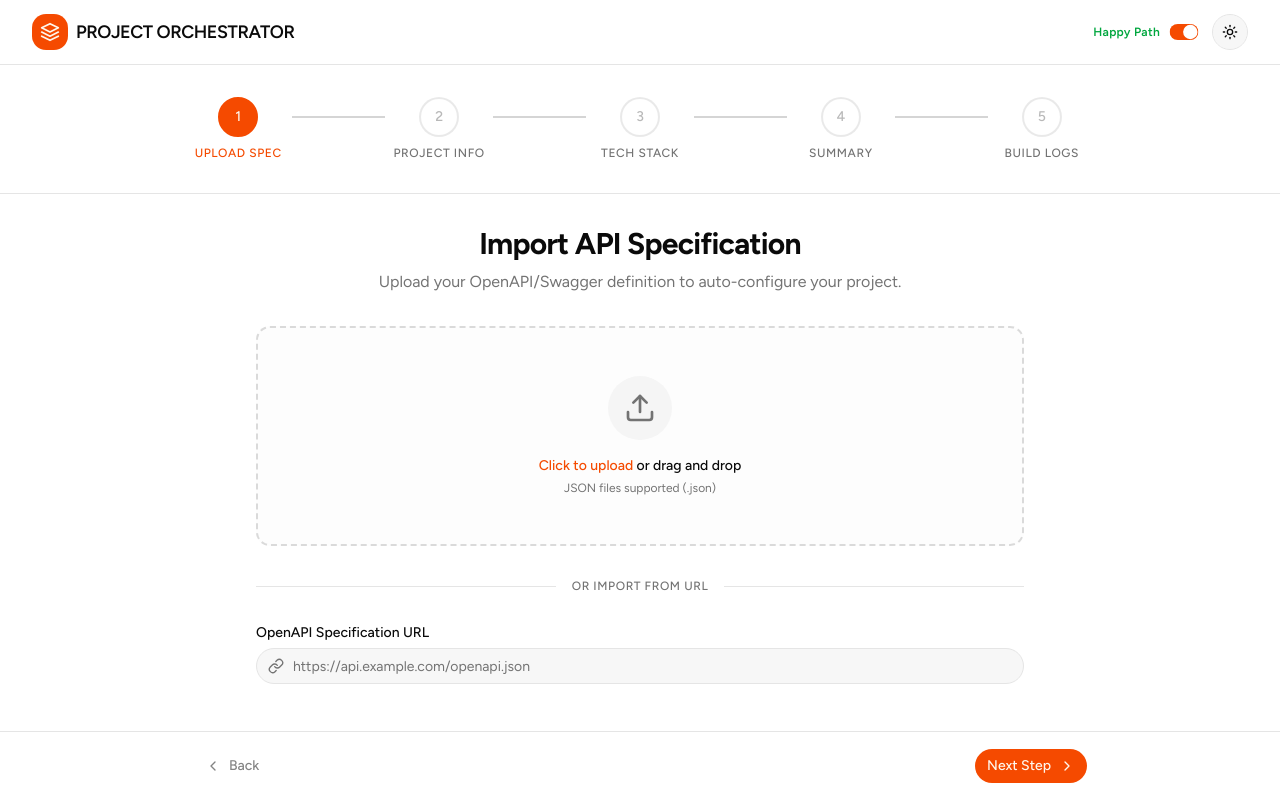
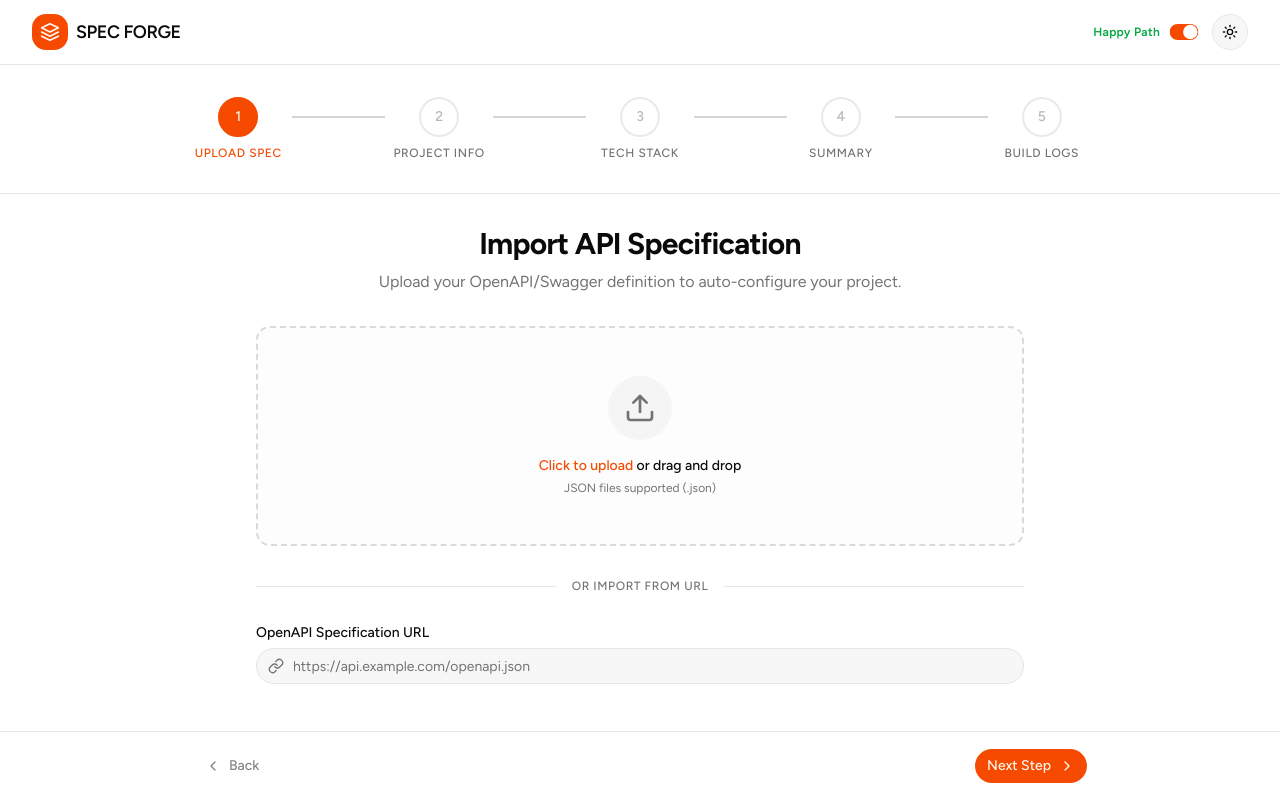
Before and after one commit to macqy-garcia/specforge-v2, a Next.js app: page / in a window 1280 px wide. Built offline with nearby package versions, Linux system fonts and the light colour scheme.

Commit message:
Update Project title

```diff
--- a/components/steps/api-testing-step.tsx
+++ b/components/steps/api-testing-step.tsx
@@ -737,7 +737,7 @@ export function ApiTestingStep({
                 </svg>
               </div>
               <div className="flex items-center gap-2">
-                <span className="font-semibold">Project Orchestrator</span>
+                <span className="font-semibold">SPEC FORGE</span>
                 <span className="text-muted-foreground">/</span>
                 <span>{projectName}</span>
               </div>
--- a/components/wizard-layout.tsx
+++ b/components/wizard-layout.tsx
@@ -101,7 +101,7 @@ export function WizardLayout({
               </svg>
             </div>
             <span className="text-lg font-semibold tracking-tight">
-              PROJECT ORCHESTRATOR
+              SPEC FORGE
             </span>
           </div>
           <div className="flex items-center gap-3">
```
